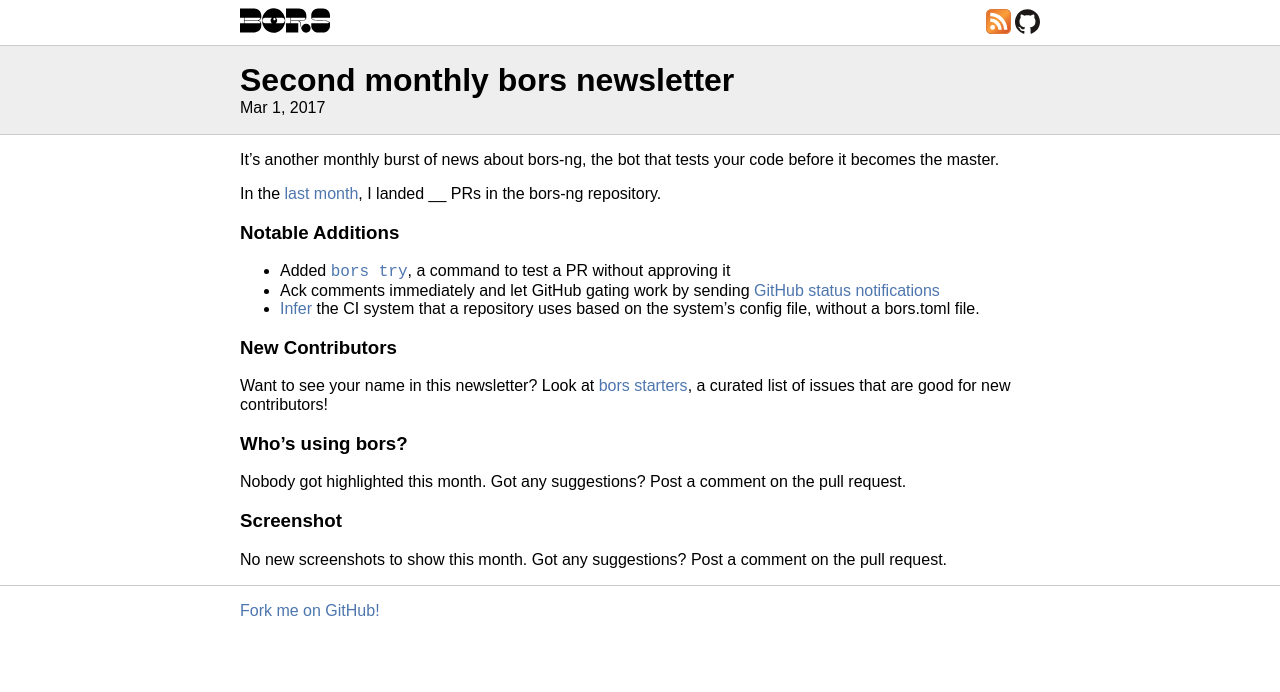
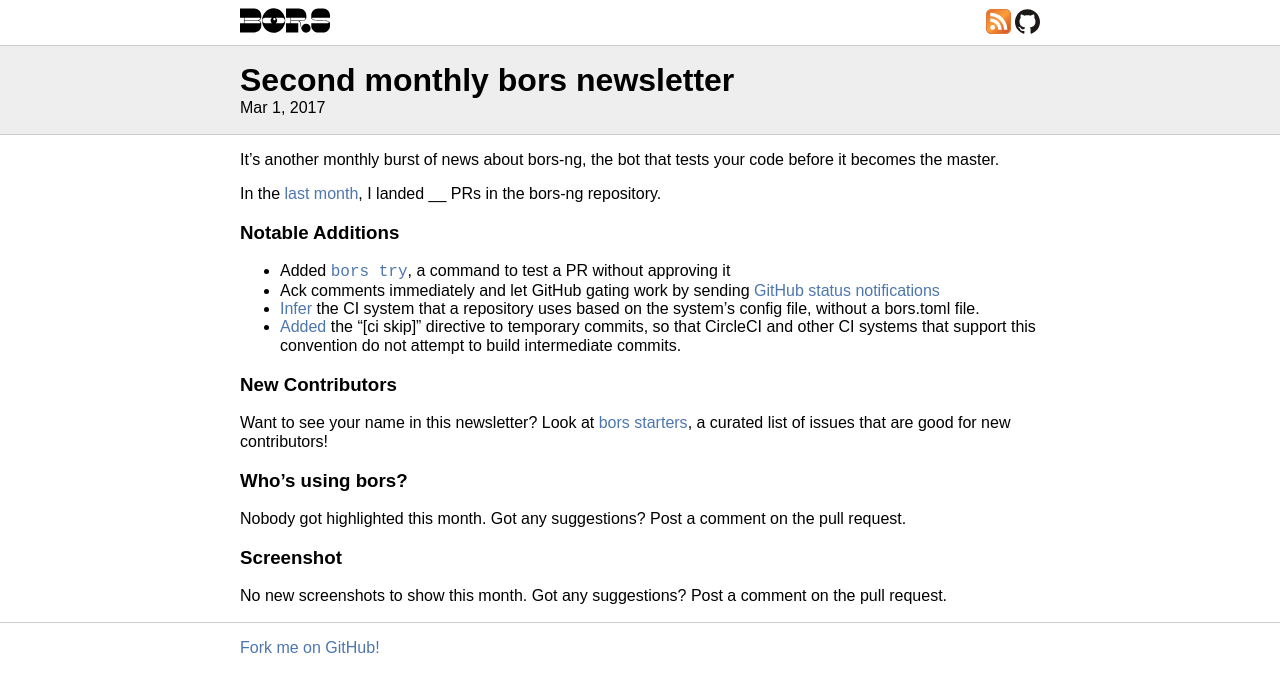
Before and after one commit to bors-ng/bors-ng.github.io, a Jekyll site: the page built from _posts/2017-03-01-tmib-02.md, in a window 1280 px wide. Shown: the top 692 px of the page. Built offline with Jekyll 4.4.1, drawn with Linux system fonts in a browser that asks for light colours.

Commit message:
Add bors-ng/bors-ng#105

```diff
--- a/_posts/2017-03-01-tmib-02.md
+++ b/_posts/2017-03-01-tmib-02.md
@@ -17,6 +17,7 @@
 - Added [`bors try`](https://github.com/bors-ng/bors-ng/pull/81), a command to test a PR without approving it
 - Ack comments immediately and let GitHub gating work by sending [GitHub status notifications](https://github.com/bors-ng/bors-ng/pull/88)
 - [Infer](https://github.com/bors-ng/bors-ng/pull/102) the CI system that a repository uses based on the system's config file, without a bors.toml file.
+- [Added](https://github.com/bors-ng/bors-ng/pull/105) the "[ci skip]" directive to temporary commits, so that CircleCI and other CI systems that support this convention do not attempt to build intermediate commits.
 
 ### New Contributors
 
```
